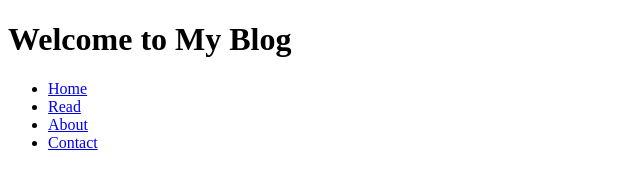
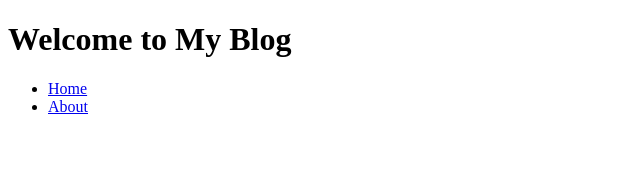
Before and after one commit to ayah-almusaddy/my-website, a plain HTML site: page index.html in a window 1280 px wide. Shown: the whole page, without its empty margins (0-640 px from the left). Drawn offline with Linux system fonts and the light colour scheme.

Commit message:
initial pages

```diff
--- a/index.html
+++ b/index.html
@@ -11,9 +11,7 @@
             <nav>
                 <ul>
                     <li><a href="index.html">Home</a></li>
-                    <li><a href="read.html">Read</a></li>
                     <li><a href="about.html">About</a></li>
-                    <li><a href="contact.html">Contact</a></li>
                 </ul>
             </nav>
         </header>
```
